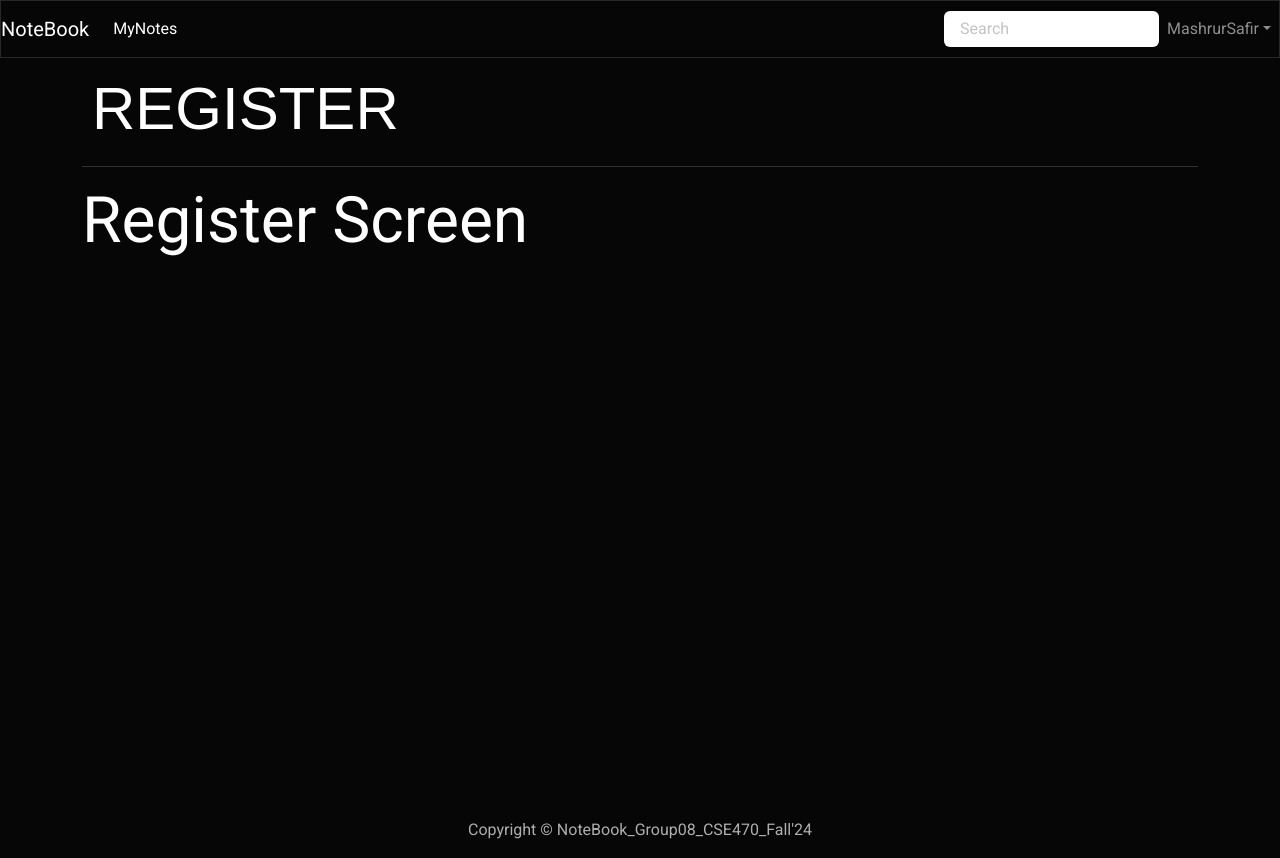
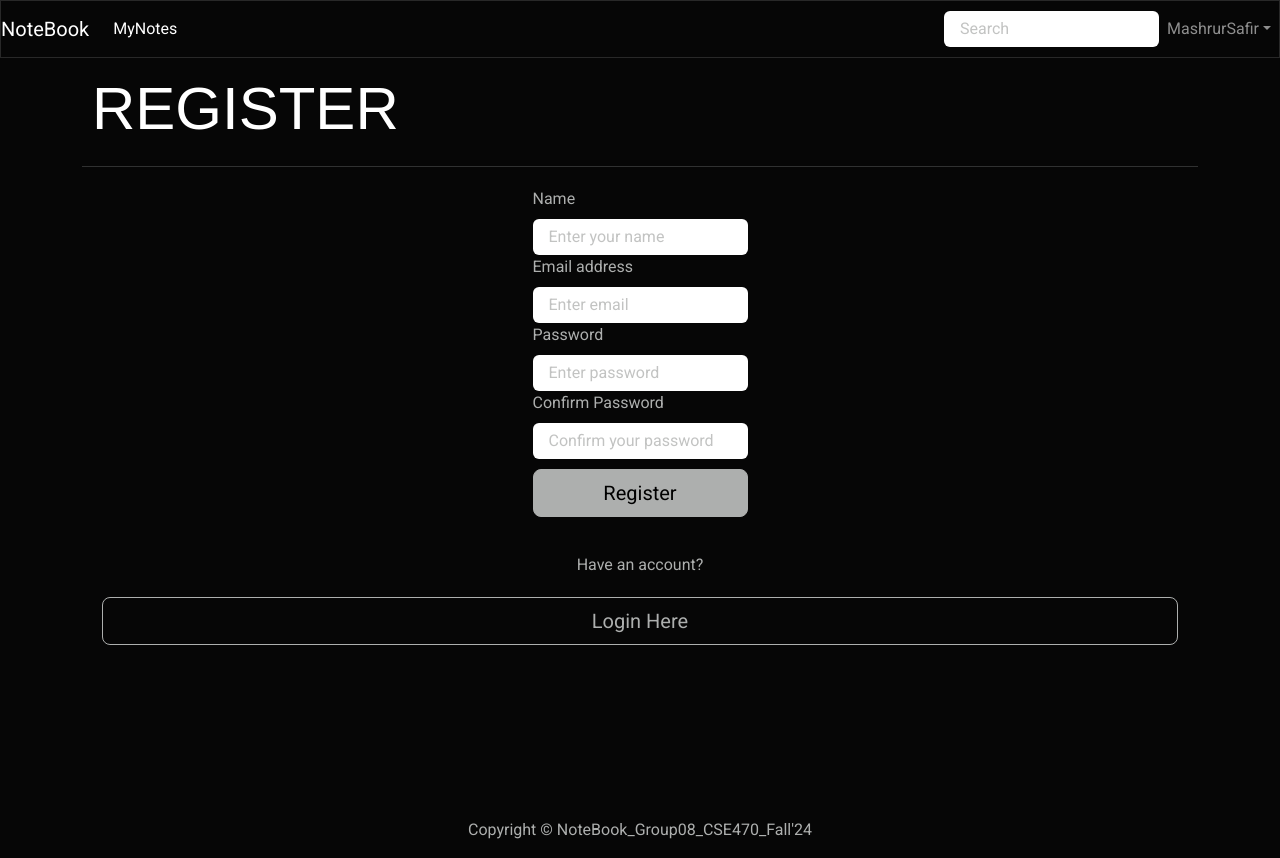
Before and after one commit to ShababAhmedd/NoteBook, a React (Create React App) app in the folder frontend/: page /register in a window 1280 px wide. Built offline with nearby package versions, Linux system fonts and the light colour scheme.

Commit message:
front end registeration and logout

```diff
--- a/frontend/src/components/Header/Header.js
+++ b/frontend/src/components/Header/Header.js
@@ -1,9 +1,10 @@
 import { Form, FormControl, Nav, Navbar, NavDropdown } from "react-bootstrap";
 import React from "react";
-import { Link } from "react-router-dom";
+import { Link, useNavigate } from "react-router-dom";
 import "./Header.css"; // Import the CSS file
 
 const Header = () => {
+  const navigate = useNavigate(); // Replaced useHistory with useNavigate
   return (
     <Navbar bg="dark" expand="lg" variant="dark">
       <div className="navbar-container">
@@ -35,7 +36,14 @@ const Header = () => {
           <NavDropdown title="MashrurSafir" id="basic-nav-dropdown">
             <NavDropdown.Item href="#action/3.1">MyProfile</NavDropdown.Item>
             <NavDropdown.Divider />
-            <NavDropdown.Item href="#action/3.4">Logout</NavDropdown.Item>
+            <NavDropdown.Item
+              onClick={() => {
+                localStorage.removeItem("userInfo");
+                navigate("/login"); // Replaced history.push with navigate
+              }}
+            >
+              Logout
+            </NavDropdown.Item>
           </NavDropdown>
         </Nav>
       </div>
--- /dev/null
+++ b/frontend/src/screens/RegisterScreen/RegisterScreen.css
@@ -0,0 +1,23 @@
+.registerContainer {
+  display: flex;
+  flex-direction: column;
+  margin: 20px;
+}
+
+.registerContainer form {
+  max-width: 500px;
+  margin: 0 auto;
+}
+
+.registerContainer .btn {
+  width: 100%;
+  margin-top: 10px;
+}
+
+.registerContainer .text-center {
+  margin-top: 20px;
+}
+
+.registerContainer .text-center p {
+  margin-bottom: 10px;
+}
--- a/frontend/src/screens/RegisterScreen/RegisterScreen.js
+++ b/frontend/src/screens/RegisterScreen/RegisterScreen.js
@@ -1,9 +1,122 @@
+import React, { useState } from "react";
+import { useNavigate } from "react-router-dom";
 import MainScreen from "../../components/MainScreen";
+import { Form, Button, Row, Col } from "react-bootstrap";
+import { Link } from "react-router-dom";
+import "./RegisterScreen.css";
+import axios from "axios";
+import Loading from "../../components/Loading";
+import ErrorMessage from "../../components/ErrorMessage";
 
 const RegisterScreen = () => {
+  const [name, setName] = useState("");
+  const [email, setEmail] = useState("");
+  const [password, setPassword] = useState("");
+  const [confirmPassword, setConfirmPassword] = useState("");
+  const [error, setError] = useState(false);
+  const [loading, setLoading] = useState(false);
+
+  const navigate = useNavigate();
+
+  const submitHandler = async (e) => {
+    e.preventDefault();
+    console.log(email);
+
+    if (password !== confirmPassword) {
+      setError("Passwords do not match");
+      return;
+    }
+
+    try {
+      const config = {
+        headers: {
+          "Content-Type": "application/json",
+        },
+      };
+      setLoading(true);
+      const { data } = await axios.post(
+        "/api/users/",
+        { name, email, password },
+        config
+      );
+
+      localStorage.setItem("us erInfo", JSON.stringify(data));
+      setLoading(false);
+      navigate("/mynotes");
+    } catch (error) {
+      setError(error.response?.data?.message || "An error occurred");
+      setLoading(false);
+    }
+  };
+
   return (
     <MainScreen title="REGISTER">
-      <h1>Register Screen</h1>
+      <div className="registerContainer">
+        {error && <ErrorMessage variant="danger">{error}</ErrorMessage>}
+        {loading && <Loading />}
+
+        <Form onSubmit={submitHandler}>
+          <Form.Group controlId="formBasicName">
+            <Form.Label>Name</Form.Label>
+            <Form.Control
+              type="text"
+              value={name}
+              placeholder="Enter your name"
+              onChange={(e) => setName(e.target.value)}
+            />
+          </Form.Group>
+
+          <Form.Group controlId="formBasicEmail">
+            <Form.Label>Email address</Form.Label>
+            <Form.Control
+              type="email"
+              value={email}
+              placeholder="Enter email"
+              onChange={(e) => setEmail(e.target.value)}
+            />
+          </Form.Group>
+
+          <Form.Group controlId="formBasicPassword">
+            <Form.Label>Password</Form.Label>
+            <Form.Control
+              type="password"
+              value={password}
+              placeholder="Enter password"
+              onChange={(e) => setPassword(e.target.value)}
+            />
+          </Form.Group>
+
+          <Form.Group controlId="formBasicConfirmPassword">
+            <Form.Label>Confirm Password</Form.Label>
+            <Form.Control
+              type="password"
+              value={confirmPassword}
+              placeholder="Confirm your password"
+              onChange={(e) => setConfirmPassword(e.target.value)}
+            />
+          </Form.Group>
+
+          <Button
+            type="submit"
+            variant="dark"
+            className="btn-lg"
+            disabled={loading}
+          >
+            {loading ? "Loading..." : "Register"}
+          </Button>
+        </Form>
+
+        <Row className="py-3">
+          <Col className="text-center">
+            <p>Have an account?</p>
+            <Link to="/login">
+              <button type="button" className="btn btn-outline-dark btn-lg">
+                Login Here
+              </button>
+            </Link>
+          </Col>
+        </Row>
+      </div>
     </MainScreen>
   );
 };
```
